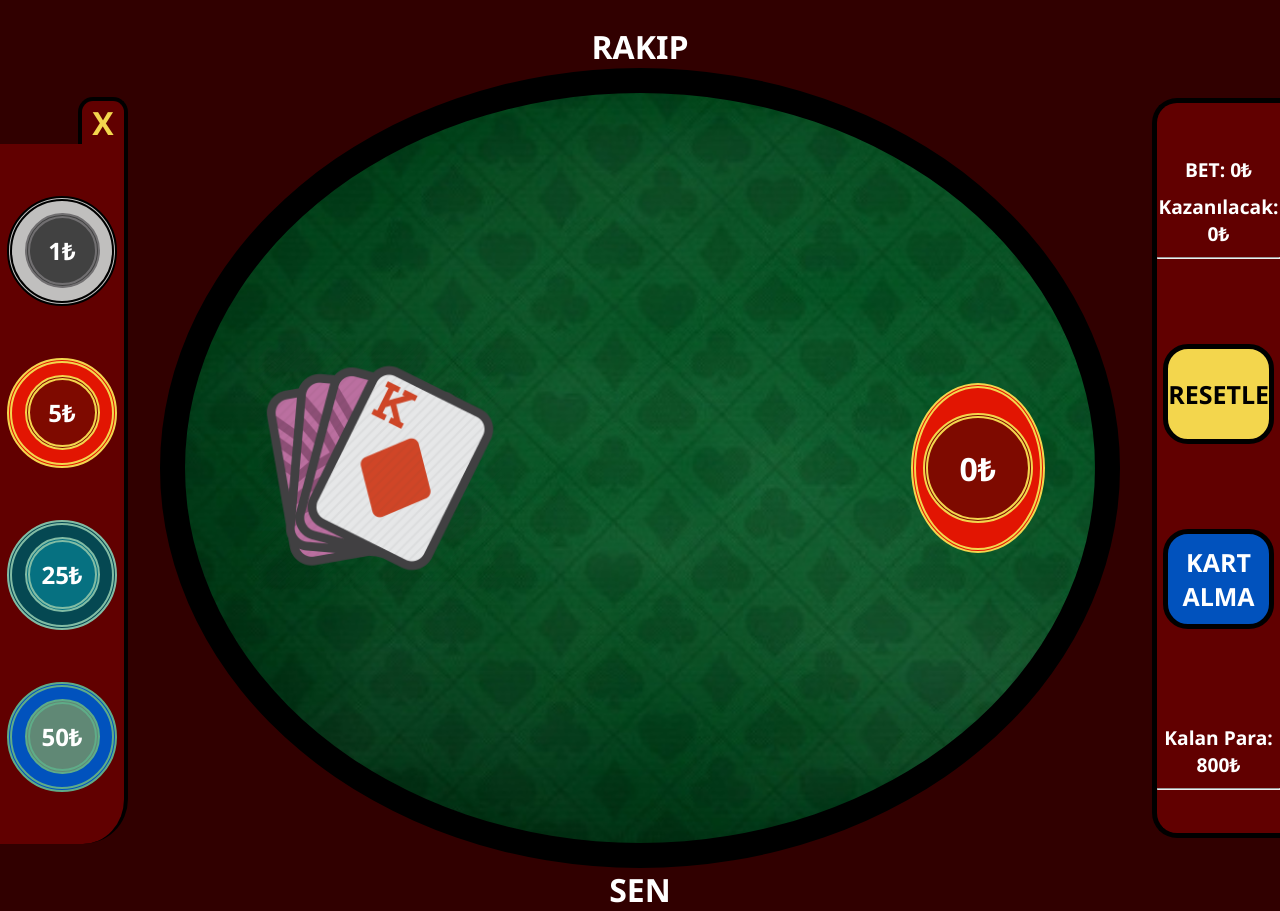
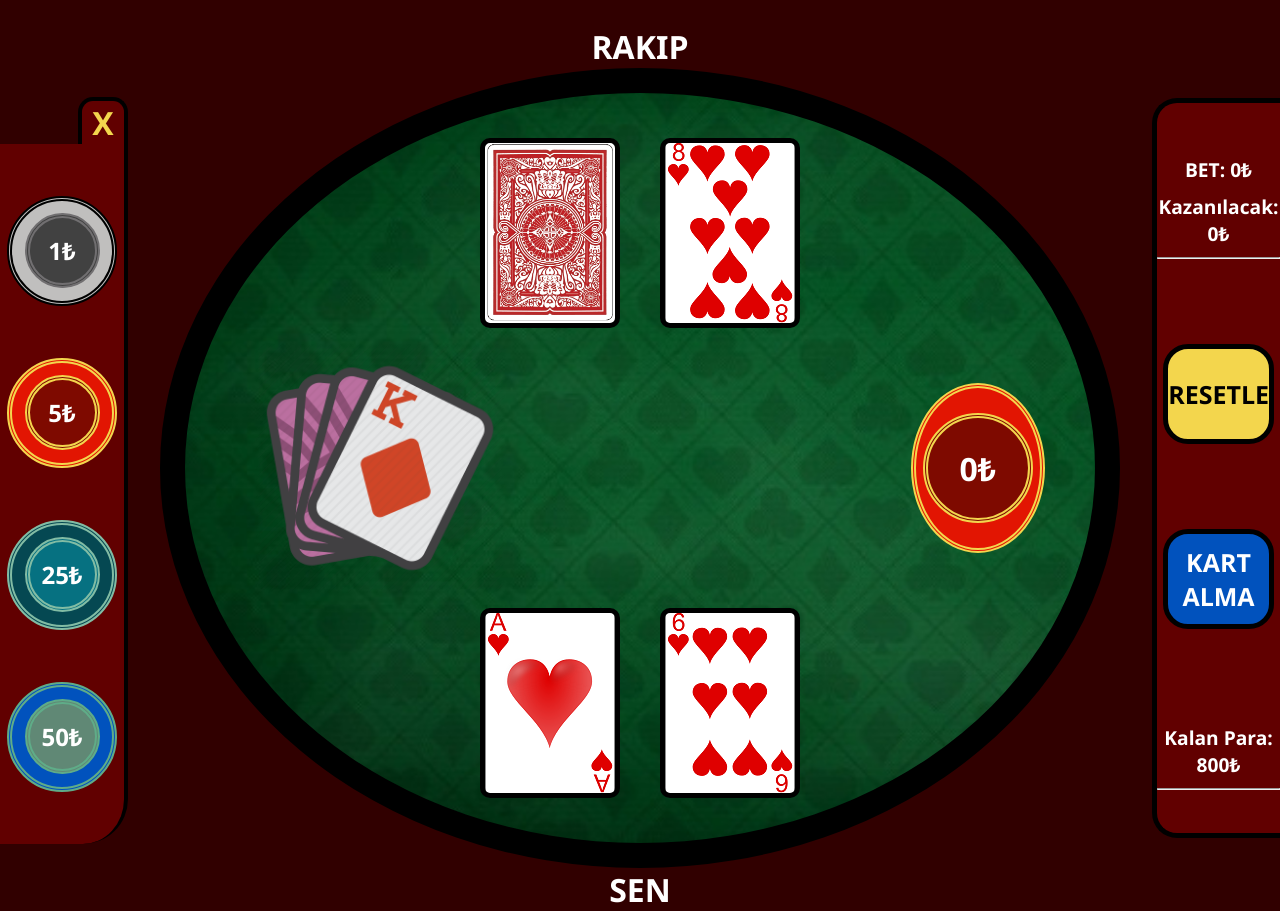
Before and after one commit to MertBiceroglu/blackjack, a plain HTML site: page index.html in a window 1280 px wide. Both pictures are taken after a click on the picture 380 px from the left and 468 px from the top of the page. Drawn offline with Linux system fonts and the light colour scheme.

Commit message:
bet system + initials done

```diff
--- a/app.js
+++ b/app.js
@@ -1,21 +1,39 @@
+//queryselectors
 const hideBtn = document.querySelector('.X');
 const unHideBtn = document.querySelector('.O');
 const chipsSec = document.querySelector('.chipsSec');
 const dealCardBTN = document.querySelector('img');
-let audio = new Audio("images/flipcard.mp3");
 const chipsWrapper = document.querySelector('.chipsWrapper');
 const tableTotalBet = document.querySelector(".theWholeBet");
+const moneyLeft = document.querySelector(".moneyLeft");
+const ifWin = document.querySelector(".ifWin");
+const enemyCards = document.querySelector(".Enemy");
+const enemyCardArray = document.querySelectorAll(".e");
+const playerCardArray = document.querySelectorAll(".p");
+const playerCards = document.querySelector(".playerCard");
+const stopCarding = document.querySelector(".stopCarding");
+
 let totalBetValue = 0;
 let totalMoneyLeft = 800;
-const moneyLeft = document.querySelector(".moneyLeft");
-const ifWin = document.querySelector(".ifWin");
+let audio = new Audio("images/flipcard.mp3");
 
+let card = rollInitial();
+let cardTwo = rollInitial();
+let cardP = rollInitial();
+let cardTwoP = rollInitial();
+
+let EnemyPoints = initialPoint(card,cardTwo);
+let playerPoint = initialPoint(cardP,cardTwoP);
+
+
+const symbols = ["♣","♦","♥","♠"];
+const cards = [1,2,3,4,5,6,7,8,9,10,11,12,13];
 
 chipsWrapper.addEventListener('click',placeBet);
 dealCardBTN.addEventListener("click",dealCard);
 hideBtn.addEventListener("click",hide);
 unHideBtn.addEventListener("click",unHide);
-
+stopCarding.addEventListener("click",dealersTurn);
 
 adjust();
 /* EVENT LISTENER FUNCTIONS */
@@ -31,6 +49,9 @@ function unHide(){
 }
 function dealCard(){
     audio.play();
+    dealerSetUP();
+    playerSetUP();
+
 }
 function placeBet(e){
     console.log(e.target.className);
@@ -57,7 +78,7 @@ function placeBet(e){
 /*ADJUSTERS*/
 function adjust(){
     moneyLeft.textContent = totalMoneyLeft + "₺";
-    tableTotalBet.textContent = totalBetValue + "₺";
+    tableTotalBet.textContent = totalBetValue*2 + "₺";
     ifWin.textContent = totalBetValue*2 + "₺";
 }
 
@@ -80,3 +101,73 @@ function placeBetControl(x){
         adjsut();
     }
 }
+
+
+/*ACTUAL FUNCTIONALITY*/
+function dealerSetUP(){
+    enemyCards.style.visibility = "visible";
+    EnemyPoints = initialPoint(card,cardTwo);
+    openUpEnemyCards(card,cardTwo,false,enemyCardArray);
+}
+function playerSetUP(){
+   playerCards.style.visibility = "visible";
+   openUpEnemyCards(cardP,cardTwoP,true,playerCardArray);
+}
+
+function initialPoint(card,cardTwo){
+    if(cardTwo[1] === 1 && card[1] === 1){
+        console.log("if1");
+        return 12;
+    }
+    else if(card[1] === 1 && card[1] + cardTwo[1]<=21){
+        console.log("if2");
+
+        card[1] = 11;
+        return card[1] + cardTwo[1];
+    }
+    else if(cardTwo[1] === 1 && card[1] + cardTwo[1]<=21){
+        console.log("if3");
+
+        cardTwo[1] = 11;
+        return card[1] + cardTwo[1];
+    }
+
+    return card[1] + cardTwo[1];
+}
+function openUpEnemyCards(card,cardTwo,check,array){
+
+    if(check){
+        array[0].style.backgroundImage = "url(cards/"+card[0]+"_of_hearts.png)";
+        array[1].style.backgroundImage = "url(cards/"+cardTwo[0]+"_of_hearts.png)";
+    }
+    else{
+        array[1].style.backgroundImage = "url(cards/"+cardTwo[0]+"_of_hearts.png)";
+    }
+}
+function dealersTurn(){
+    openUpEnemyCards(card,cardTwo,true,enemyCardArray);
+
+
+
+}
+function rollInitial(){
+    let randomize = Math.round((Math.random()*13));
+    if(randomize === 0)
+        randomize++;
+    let cardOne = randomize;
+    if(randomize > 10)
+        randomize = 10;
+    return [cardOne,randomize];
+}
+
+
+
+function dealCardForPlayer(){
+    card = rollInitial();
+
+
+
+
+
+
+}
--- a/index.html
+++ b/index.html
@@ -44,8 +44,8 @@
 </div>
     <div class="table-wrapper">
         <div class="closedCardsWrapper Enemy">
-            <div class="cards"></div>
-            <div class="cards"></div>
+            <div class="cards e"></div>
+            <div class="cards e"></div>
         </div>
 
 
@@ -92,8 +92,8 @@
 
 
         <div class="closedCardsWrapper playerCard">
-        <div class="cards"></div>
-        <div class="cards"></div>
+        <div class="cards p"></div>
+        <div class="cards p"></div>
         </div>
 
     </div>
--- a/scss/_cards.scss
+++ b/scss/_cards.scss
@@ -16,16 +16,16 @@
   }
 }
 .queen {
-  background-image: url(cards/queen_of_hearts2.png);
+  background-image: url(cards/11_of_hearts2.png);
 }
 .jack {
-  background-image: url(cards/jack_of_hearts2.png);
+  background-image: url(cards/12_of_hearts2.png);
 }
 .king {
-  background-image: url(cards/king_of_hearts2.png);
+  background-image: url(cards/13_of_hearts2.png);
 }
 .ace {
-  background-image: url(cards/ace_of_hearts.png);
+  background-image: url(cards/1_of_hearts.png);
 }
 .two {
   background-image: url(cards/2_of_hearts.png);
@@ -61,6 +61,7 @@
   justify-content: space-evenly;
   position: relative;
   bottom: 50px;
+  height: 180px;
 }
 .Enemy {
   position: relative;
```
Also changed, not shown: cards/11_of_hearts.png (renamed from cards/queen_of_hearts2.png), cards/12_of_hearts.png (renamed from cards/jack_of_hearts2.png), cards/13_of_hearts.png (renamed from cards/king_of_hearts2.png), cards/1_of_hearts.png (renamed from cards/ace_of_hearts.png), main.css, 1 other file.
